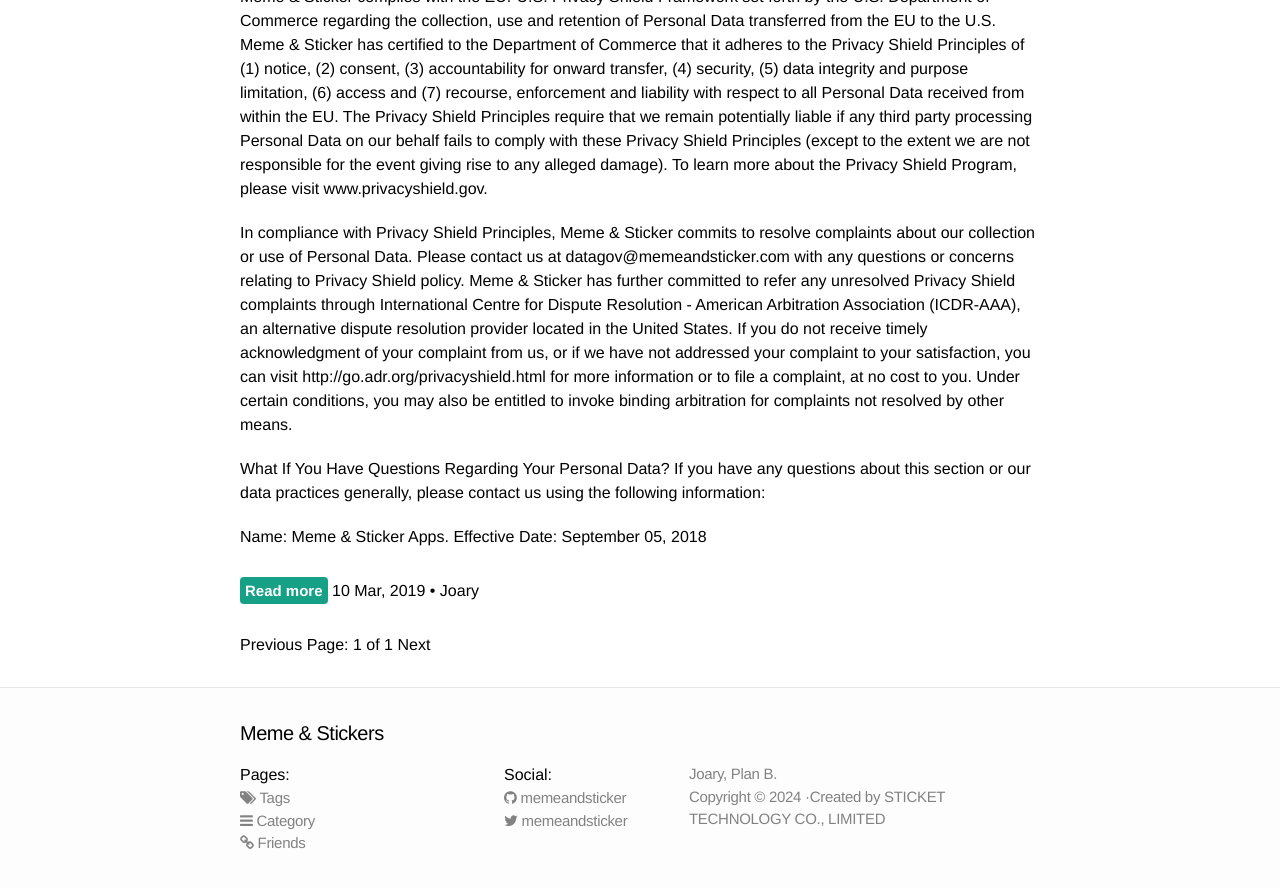
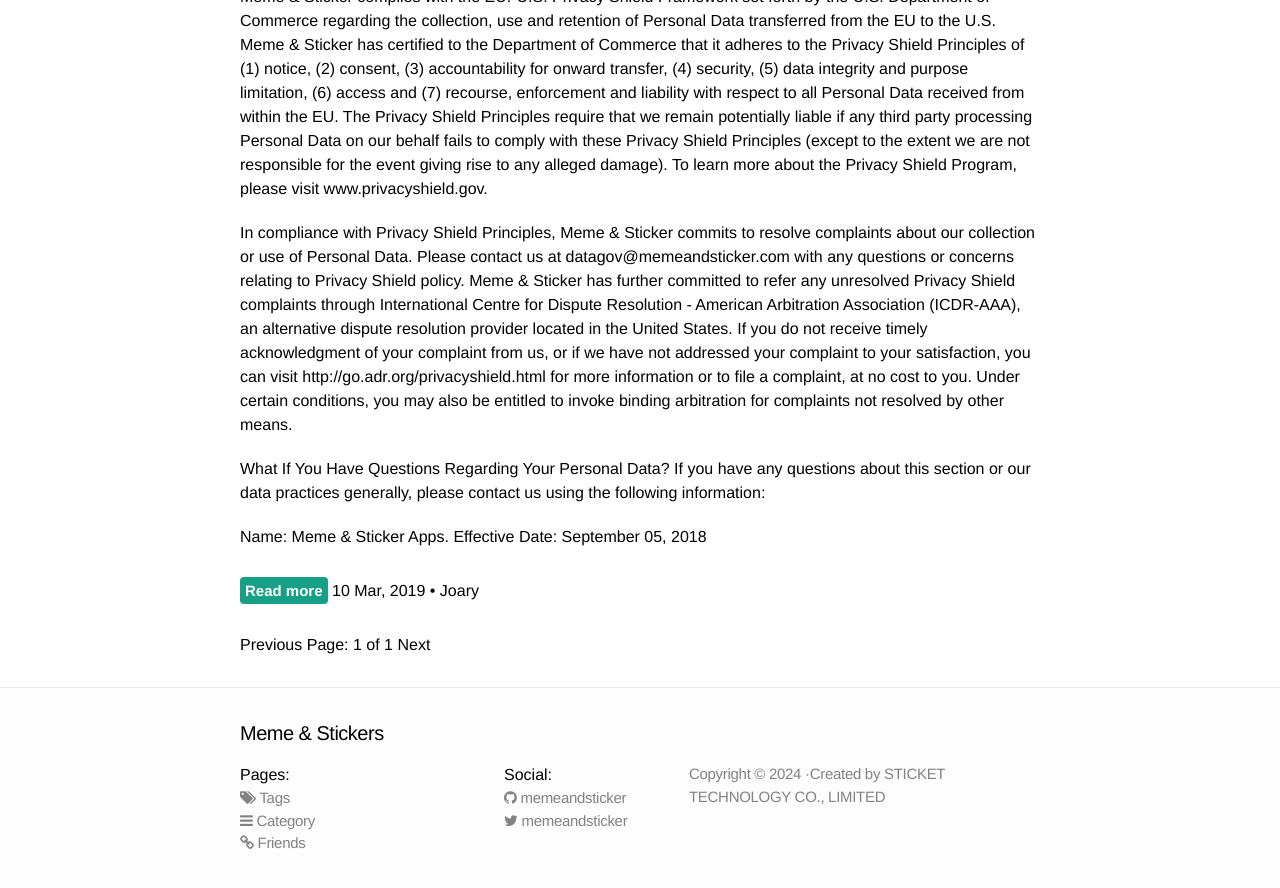
Before and after one commit to memeandstickers/memeandstickers.github.io, a Jekyll site: the page built from index.html, in a window 1280 px wide and 900 px high, scrolled down 31540 px. Shown: the top 888 px of the window. Built offline with Jekyll 4.4.1, drawn with Linux system fonts in a browser that asks for light colours; nearby versions of some CDN libraries; the list of posts is cut into pages by our own code.

```diff
--- a/_includes/footer.html
+++ b/_includes/footer.html
@@ -53,7 +53,6 @@
     </div>
 
     <div class="footer-col-3 column">
-      <p class="text">{{ site.description }}</p>
       <p class="text">Copyright © 2024 ·Created by STICKET TECHNOLOGY CO., LIMITED</p>
     </div>
   </div>
```
